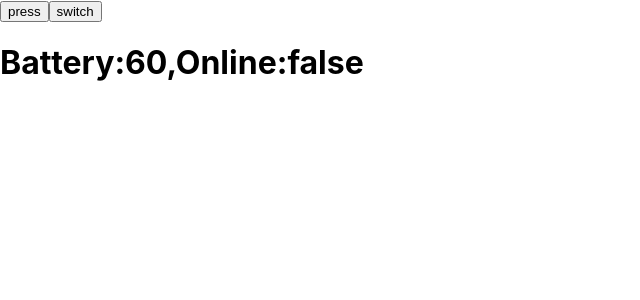
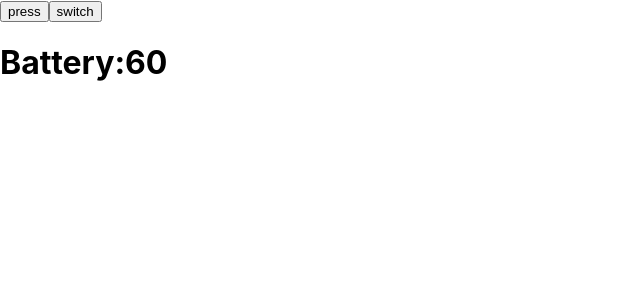
Before and after one commit to Ricardolu1/todoList_note, a React app: page / in a window 1280 px wide. Shown: the top 300 px of the page, without its empty margins (0-640 px from the left). Built offline with nearby package versions, Linux system fonts and the light colour scheme.

Commit message:
删除context代码

```diff
--- a/src/App.js
+++ b/src/App.js
@@ -1,7 +1,5 @@
 import React, {createContext,Component}from 'react';
-import logo from './logo.svg';
 import './App.css';
-import { SSL_OP_ALL } from 'constants';
 
 
 const BaterryContext = createContext()
@@ -14,16 +12,15 @@ function Middle() {
     </div>
   )
 }
-function Leaf() {
-  return(
-    <BaterryContext.Consumer>
-      {battery=>(
-        <OnlineContext.Consumer>
-          {online=><h1>Battery:{battery},Online:{String(online)}</h1>}
-        </OnlineContext.Consumer>
-      )}
-    </BaterryContext.Consumer>
-  )
+
+class Leaf extends Component{
+  static contextType = BaterryContext
+  render(){
+    const battery = this.context
+    return (
+      <h1>Battery:{battery}</h1>
+    )
+  }
 }
 
 class App extends Component{
```
